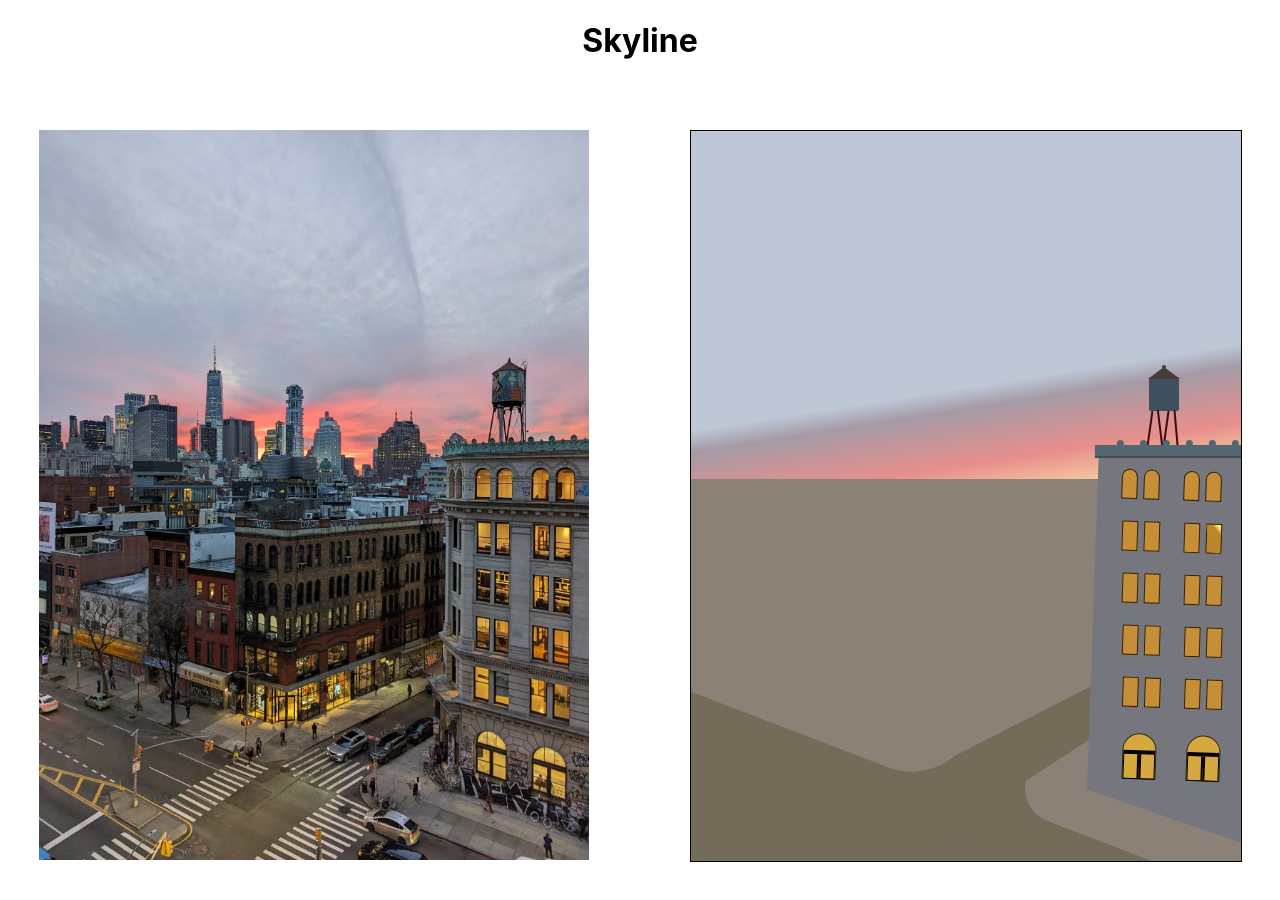
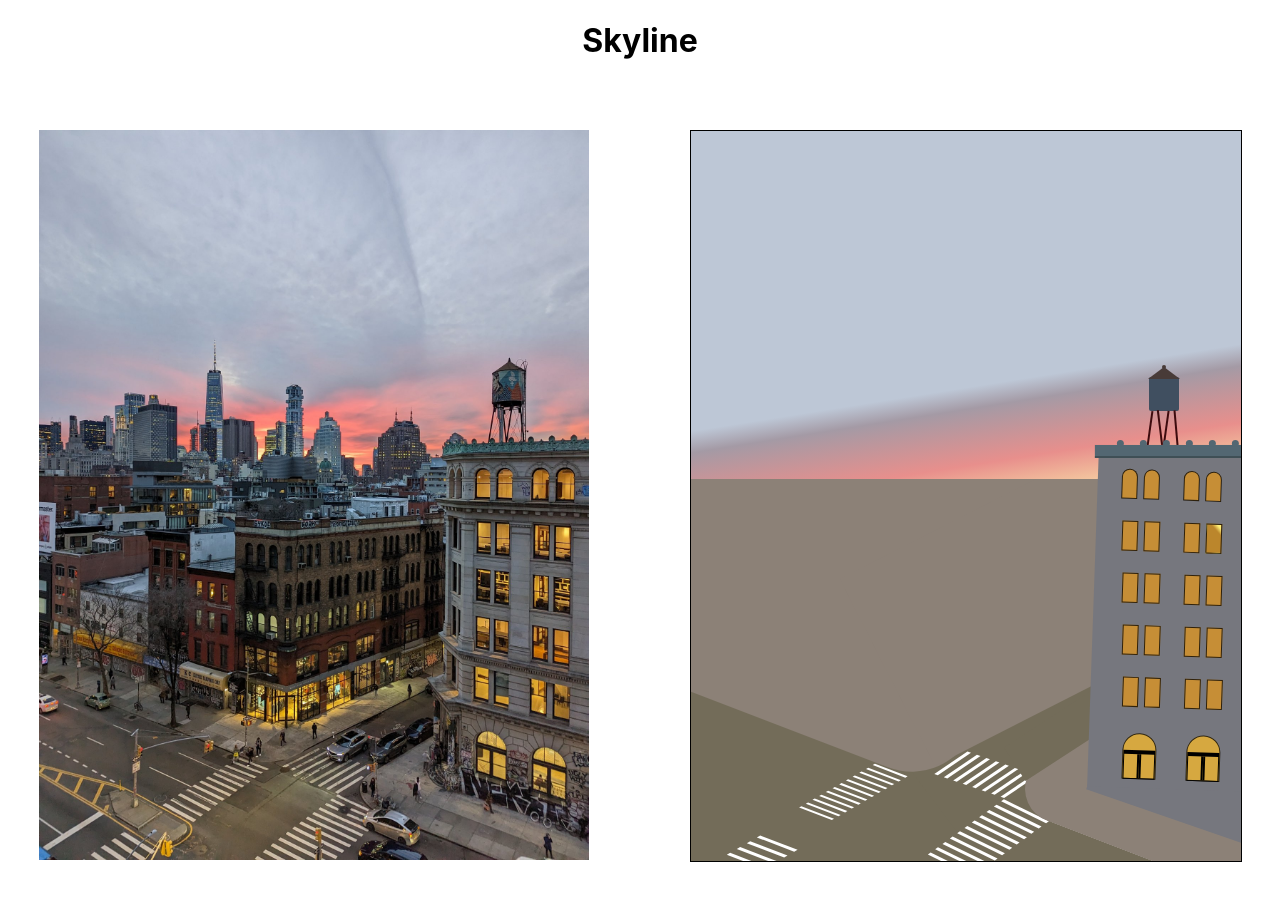
Before and after one commit to Scotty813/skyline, a React (Create React App) app: page / in a window 1280 px wide. Shown: the top 900 px of the page. Built offline with nearby package versions, Linux system fonts and the light colour scheme.

Commit message:
street crossing paint

```diff
--- a/src/components/Sky/Sky.js
+++ b/src/components/Sky/Sky.js
@@ -3,7 +3,6 @@ import styled from "@emotion/styled"
 
 const SkyContainer = styled.div`
   position: "relative";
-  z-index: 1;
   height: 348px;
   background: rgb(189, 199, 214);
   background: linear-gradient(
--- a/src/components/street/MainStreet.js
+++ b/src/components/street/MainStreet.js
@@ -16,6 +16,16 @@ const Side = styled.div`
   height: 200px;
   width: 150px;
 `
+const WhiteStripesContainer = styled.div`
+  position: absolute;
+  z-index: 1;
+  display: inline-flex;
+  flex-direction: column;
+  gap: 4px;
+`
+const WhiteStripe = styled.div`
+  background: white;
+`
 
 export const MainStreet = () => {
   return (
@@ -28,6 +38,84 @@ export const MainStreet = () => {
       }}
     >
       <Main>
+        {/* Left top */}
+        <WhiteStripesContainer
+          style={{
+            right: "324px",
+            top: "9px",
+            transform: "rotate(360deg) skew(-39deg)",
+          }}
+        >
+          <WhiteStripe style={{ height: "2px", width: "35px" }} />
+          <WhiteStripe style={{ height: "2px", width: "35px" }} />
+          <WhiteStripe style={{ height: "2px", width: "35px" }} />
+          <WhiteStripe style={{ height: "2px", width: "35px" }} />
+          <WhiteStripe style={{ height: "2px", width: "35px" }} />
+          <WhiteStripe style={{ height: "2px", width: "35px" }} />
+          <WhiteStripe style={{ height: "2px", width: "35px" }} />
+          <WhiteStripe style={{ height: "2px", width: "35px" }} />
+          <WhiteStripe style={{ height: "2px", width: "35px" }} />
+          <WhiteStripe style={{ height: "2px", width: "35px" }} />
+          <WhiteStripe style={{ height: "2px", width: "35px" }} />
+          <WhiteStripe style={{ height: "2px", width: "35px" }} />
+        </WhiteStripesContainer>
+
+        {/* Left bottom */}
+        <WhiteStripesContainer
+          style={{
+            right: "385px",
+            top: "117px",
+            transform: "rotate(360deg) skew(-39deg)",
+            gap: "6px",
+          }}
+        >
+          <WhiteStripe style={{ height: "3px", width: "40px" }} />
+          <WhiteStripe style={{ height: "3px", width: "40px" }} />
+          <WhiteStripe style={{ height: "3px", width: "40px" }} />
+          <WhiteStripe style={{ height: "3px", width: "40px" }} />
+        </WhiteStripesContainer>
+
+        {/* Top */}
+        <WhiteStripesContainer
+          style={{
+            right: "204px",
+            top: "-50px",
+            transform: "rotate(305deg) skew(37deg)",
+            gap: "5px",
+          }}
+        >
+          <WhiteStripe style={{ height: "3px", width: "40px" }} />
+          <WhiteStripe style={{ height: "3px", width: "40px" }} />
+          <WhiteStripe style={{ height: "3px", width: "40px" }} />
+          <WhiteStripe style={{ height: "3px", width: "40px" }} />
+          <WhiteStripe style={{ height: "3px", width: "40px" }} />
+          <WhiteStripe style={{ height: "3px", width: "40px" }} />
+          <WhiteStripe style={{ height: "3px", width: "40px" }} />
+          <WhiteStripe style={{ height: "3px", width: "40px" }} />
+        </WhiteStripesContainer>
+
+        {/* Right */}
+        <WhiteStripesContainer
+          style={{
+            right: "174px",
+            bottom: "121px",
+            transform: "rotate(5deg) skew(332deg)",
+            gap: "5px",
+          }}
+        >
+          <WhiteStripe style={{ height: "3px", width: "50px" }} />
+          <WhiteStripe style={{ height: "3px", width: "50px" }} />
+          <WhiteStripe style={{ height: "3px", width: "50px" }} />
+          <WhiteStripe style={{ height: "3px", width: "50px" }} />
+          <WhiteStripe style={{ height: "3px", width: "50px" }} />
+          <WhiteStripe style={{ height: "3px", width: "50px" }} />
+          <WhiteStripe style={{ height: "3px", width: "50px" }} />
+          <WhiteStripe style={{ height: "3px", width: "50px" }} />
+          <WhiteStripe style={{ height: "3px", width: "50px" }} />
+          <WhiteStripe style={{ height: "3px", width: "50px" }} />
+          <WhiteStripe style={{ height: "3px", width: "50px" }} />
+        </WhiteStripesContainer>
+
         <Side />
       </Main>
     </div>
```
